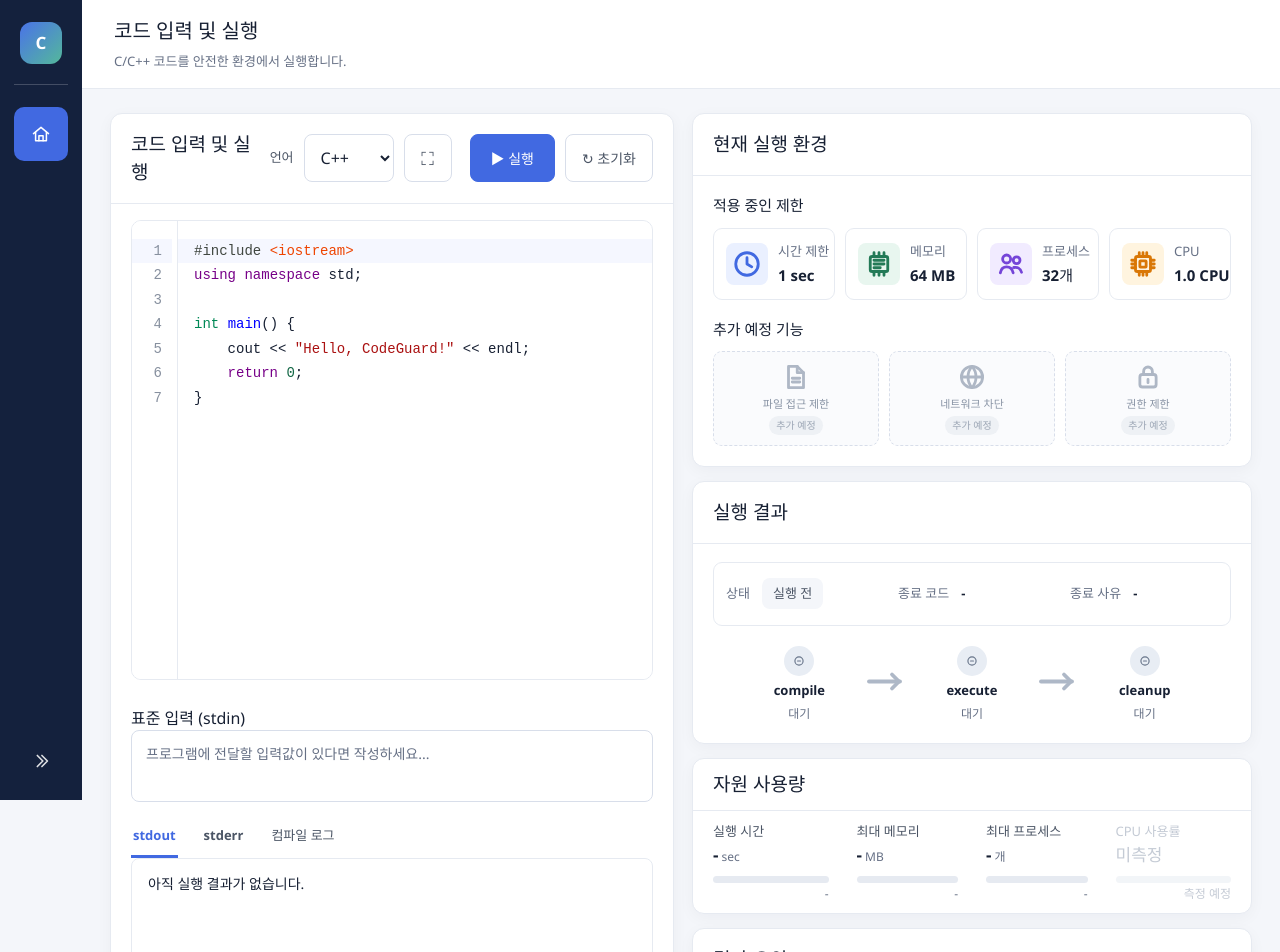
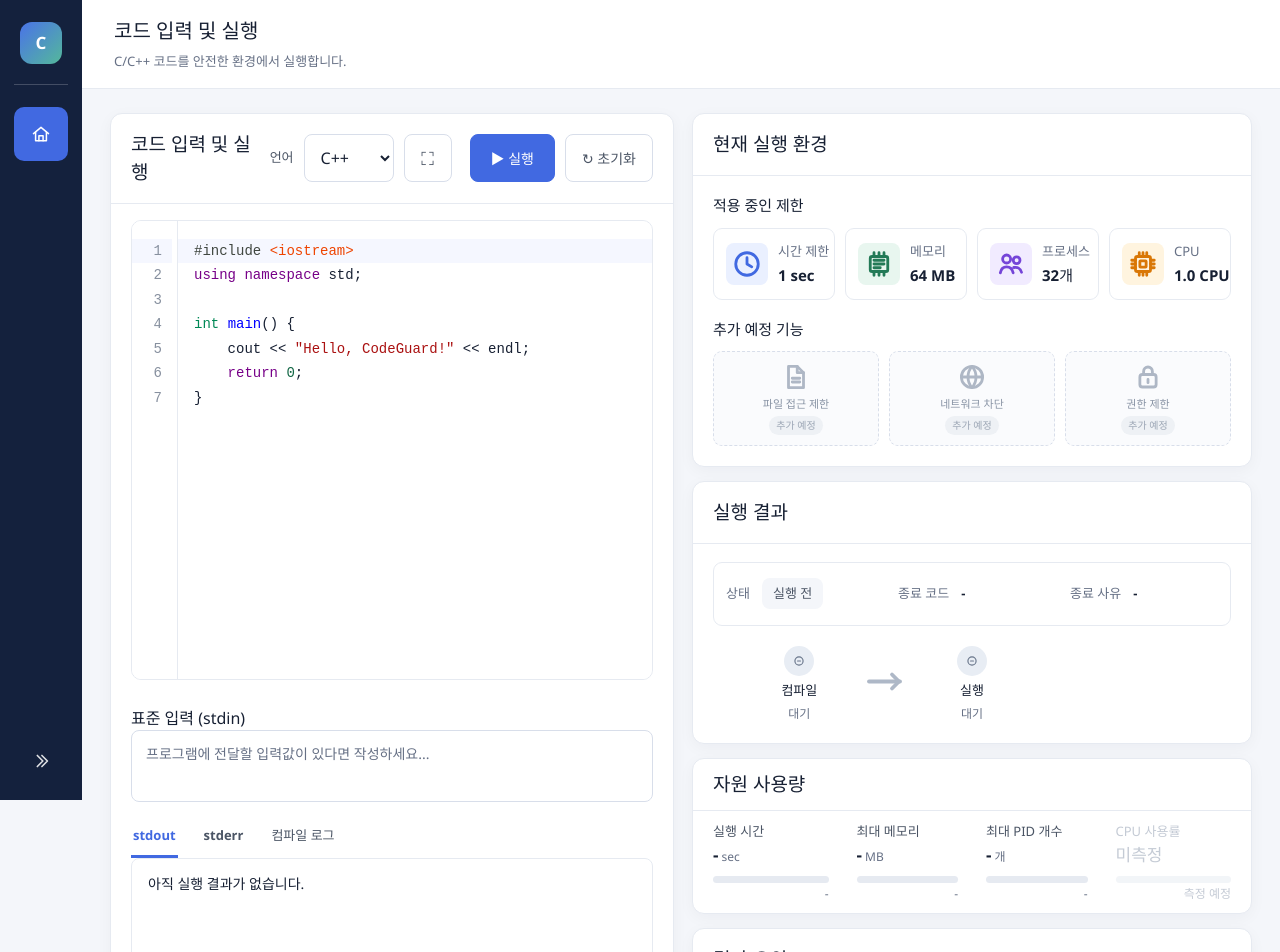
Before and after one commit to becky5432/CodeGuard_WHS4, a React app in the folder frontend/: page / in a window 1280 px wide. Shown: the top 952 px of the page. Built offline with nearby package versions, Linux system fonts and the light colour scheme; no server answers; the HTML template or start-up script is replaced by a standard one.

Commit message:
메인 화면 용어 수정

```diff
--- a/frontend/src/pages/MainPage.jsx
+++ b/frontend/src/pages/MainPage.jsx
@@ -14,16 +14,16 @@ int main() {
 const DISPLAYED_EXECUTION_STAGES = [
   {
     key: "COMPILE",
-    label: "compile",
+    label: "컴파일",
   },
   {
     key: "EXECUTE",
-    label: "execute",
+    label: "실행",
   },
-  {
-    key: "CLEANUP",
-    label: "cleanup",
-  },
+  // {
+  //   key: "CLEANUP",
+  //   label: "정상 종료",
+  // },
 ];
 
 const ACTIVE_POLICY = {
@@ -906,7 +906,7 @@ function MainPage() {
                   isPidsLimitExceeded ? " resource-limit-exceeded" : ""
                 }`}
               >
-                <span>최대 프로세스</span>
+                <span>최대 PID 개수</span>
                 <strong>
                   {pidsPeak == null
                     ? "-"
```
